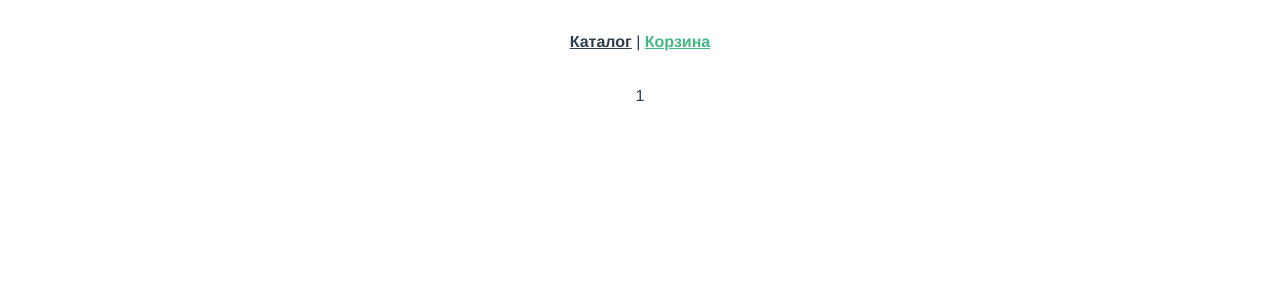
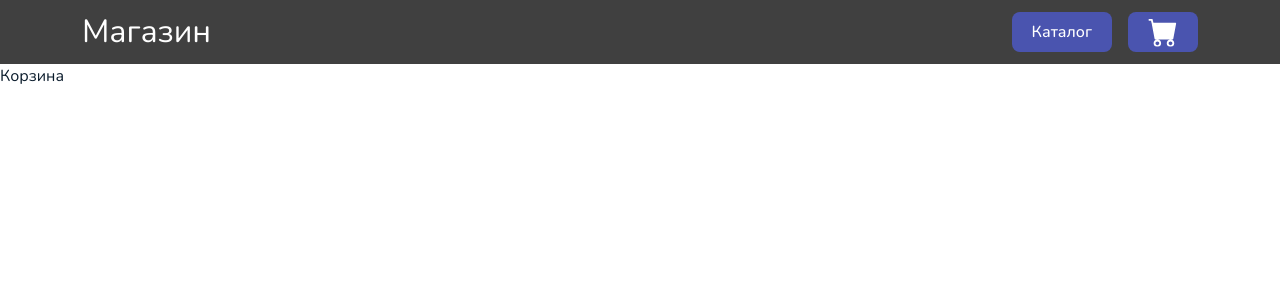
Before and after one commit to vredinn/online-store, a Vue app: page /cart in a window 1280 px wide. Shown: the top 300 px of the page. Built offline with nearby package versions, Linux system fonts and the light colour scheme.

Commit message:
adding header

```diff
--- a/src/App.vue
+++ b/src/App.vue
@@ -1,30 +1,50 @@
 <template>
-  <nav>
-    <router-link to="/products">Каталог</router-link> |
-    <router-link to="/cart">Корзина</router-link>
-  </nav>
+  <HeaderComponent />
   <router-view/>
 </template>
 
+<script>
+import HeaderComponent from './components/HeaderComponent.vue';
+
+export default {
+  components: {
+    HeaderComponent,
+  }
+};
+</script>
+
 <style>
 #app {
-  font-family: Avenir, Helvetica, Arial, sans-serif;
-  -webkit-font-smoothing: antialiased;
-  -moz-osx-font-smoothing: grayscale;
-  text-align: center;
-  color: #2c3e50;
+  font-family: "Nunito", sans-serif;
+  --color-text: #0b1c2c;
+  --color-text-sub : #949494;
+  --color-main: #4a54af;
+  --color-sub: #3c884e;
+  color: var(--color-text);
+}
+.btn {
+  position: relative;
+  font-size: 1rem;
+  font-weight: 500;
+  border: none;
+  border-radius: 8px;
+  padding: 10px 20px;
+  cursor: pointer;
+  transition: all .3s ease-in-out;
+  display: inline-flex;
+  justify-content: center;
+  align-items: center;
+  background-color: var(--color-main);
+  text-decoration: none;
+  color: #fff;
+  height: 40px;
 }
 
-nav {
-  padding: 30px;
+.btn:hover{
+  color: #fff;
+  background-color: var(--color-sub);
+  box-shadow: 0 5px 15px -15px rgba(0, 0, 0, .25);
+  transform: translateY(-2px);
 }
 
-nav a {
-  font-weight: bold;
-  color: #2c3e50;
-}
-
-nav a.router-link-exact-active {
-  color: #42b983;
-}
 </style>
--- a/src/components/HeaderComponent.vue
+++ b/src/components/HeaderComponent.vue
@@ -0,0 +1,33 @@
+<template>
+    <header class="header text-white py-2">
+        <div class="container header__container d-flex justify-content-between align-items-center">
+            <router-link to="/" class="header__logo">Магазин</router-link>
+            <nav class="navbar d-flex">
+                <router-link to="/products" class="btn me-3">Каталог</router-link>
+                <router-link to="/cart" class="btn">
+                    <img src="@/assets/icons/cart.svg" alt="Cart" class="cart-icon" />
+                </router-link>
+            </nav>
+        </div>
+    </header>
+</template>
+
+<style scoped>
+.header{
+    background-color: #404040;
+    position: sticky;
+    top: 0;
+    z-index: 1020;
+}
+.header__logo{
+    font-size: 2rem;
+    color: white;
+    text-decoration: none;
+}
+
+.cart-icon {
+  width: 30px;
+  height: 30px;
+  display: block;
+}
+</style>
--- /dev/null
+++ b/src/css/fonts.css
@@ -0,0 +1,6 @@
+@font-face {
+    font-family: "Nunito";
+    src: local("Nunito"),
+        url("@/assets/fonts/Nunito-VariableFont_wght.ttf");
+    font-style: normal;
+}
--- a/src/main.js
+++ b/src/main.js
@@ -3,5 +3,6 @@ import App from "./App.vue";
 import router from "./router";
 import "./css/bootstrap-reboot.min.css";
 import "./css/bootstrap-grid.min.css";
+import "./css/fonts.css";
 
 createApp(App).use(router).mount("#app");
--- a/src/views/CartView.vue
+++ b/src/views/CartView.vue
@@ -1 +1 @@
-<template>1</template>
+<template>Корзина</template>
--- a/src/views/ProductDetailsView.vue
+++ b/src/views/ProductDetailsView.vue
@@ -1 +1 @@
-<template>1</template>
+<template>Товар</template>
--- a/src/views/ProductsView.vue
+++ b/src/views/ProductsView.vue
@@ -1 +1 @@
-<template>1</template>
+<template>Каталог</template>
```
Also changed, not shown: src/assets/fonts/Nunito-VariableFont_wght.ttf (added), src/assets/icons/cart.svg (added).
